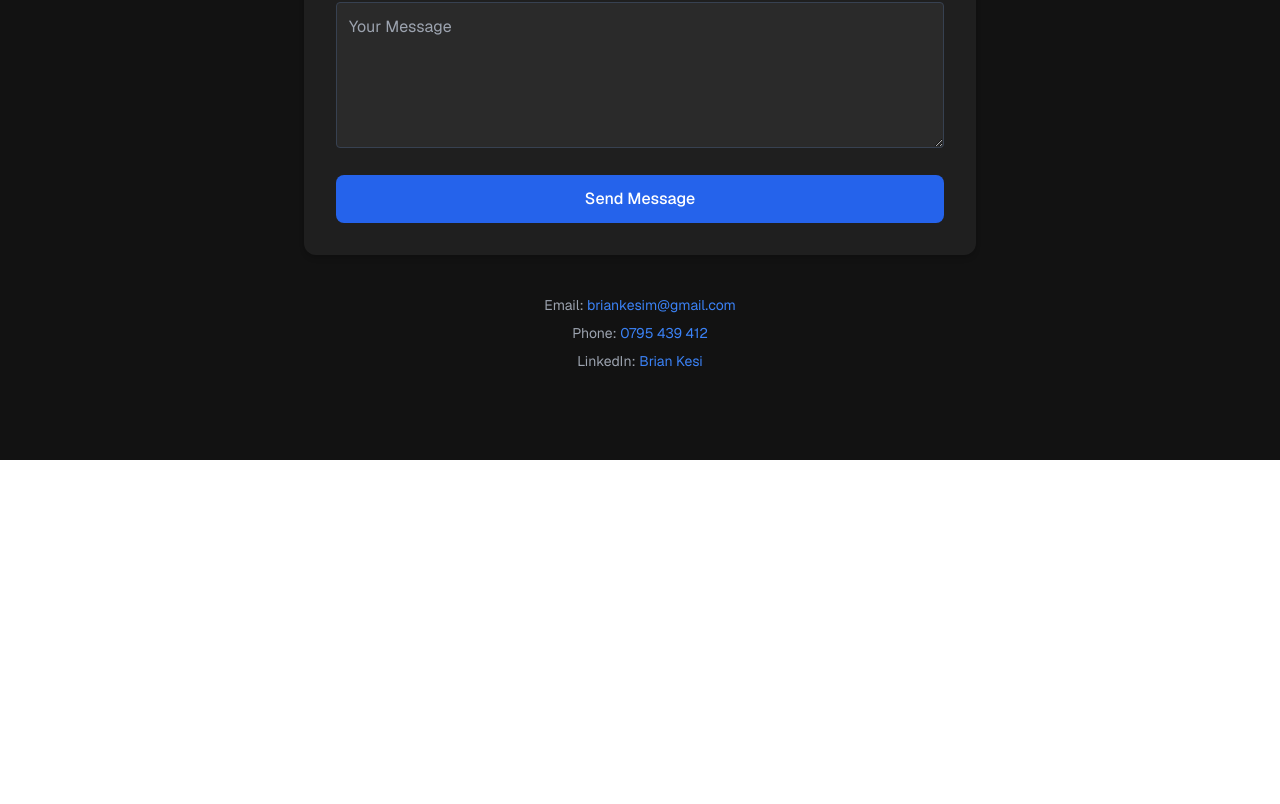
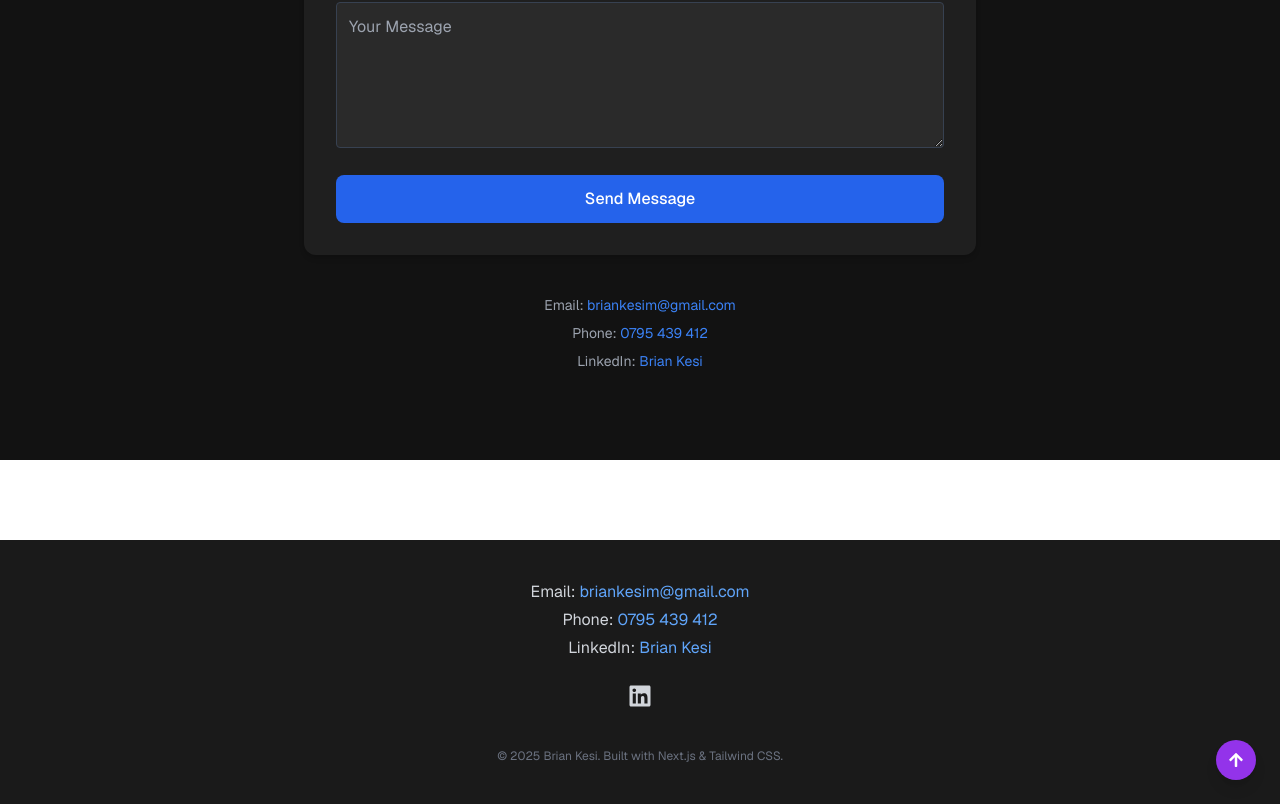
Before and after one commit to KesiBrian/Portfolio, a Next.js app: page / in a window 1280 px wide. Shown: the part 3016-3820 px from the top of the page. Before the commit the page ends 3476 px from the top, so only its background shows below. Built offline with nearby package versions, Linux system fonts and the light colour scheme.

Commit message:
feat: add Footer component with contact info and scroll-to-top functionality

```diff
--- /dev/null
+++ b/src/app/components/Footer.tsx
@@ -0,0 +1,72 @@
+"use client";
+import React from "react";
+import { FaLinkedin, FaArrowUp } from "react-icons/fa";
+
+export default function Footer() {
+  const scrollToTop = () => {
+    window.scrollTo({ top: 0, behavior: "smooth" });
+  };
+
+  return (
+    <footer className="bg-[#1a1a1a] text-gray-300 px-6 py-10 mt-20 text-center relative">
+      <div className="max-w-4xl mx-auto space-y-6">
+
+        {/* Contact Info */}
+        <div className="text-sm sm:text-base space-y-1">
+          <p>
+            Email:{" "}
+            <a
+              href="mailto:briankesim@gmail.com"
+              className="text-blue-400 hover:underline"
+            >
+              briankesim@gmail.com
+            </a>
+          </p>
+          <p>
+            Phone:{" "}
+            <a href="tel:+254795439412" className="text-blue-400 hover:underline">
+              0795 439 412
+            </a>
+          </p>
+          <p>
+            LinkedIn:{" "}
+            <a
+              href="https://www.linkedin.com/in/brian-kesi"
+              target="_blank"
+              rel="noopener noreferrer"
+              className="text-blue-400 hover:underline"
+            >
+              Brian Kesi
+            </a>
+          </p>
+        </div>
+
+        {/* Social Icons */}
+        <div className="flex justify-center gap-6 text-2xl">
+          <a
+            href="https://www.linkedin.com/in/brian-kesi"
+            target="_blank"
+            rel="noopener noreferrer"
+            className="hover:text-white transition-transform transform hover:scale-110"
+          >
+            <FaLinkedin />
+          </a>
+        </div>
+
+        {/* Credit */}
+        <div className="text-xs text-gray-500 pt-4">
+          &copy; {new Date().getFullYear()} Brian Kesi. Built with Next.js & Tailwind CSS.
+        </div>
+      </div>
+
+      {/* Scroll to Top Button */}
+      <button
+        onClick={scrollToTop}
+        className="absolute right-6 bottom-6 bg-purple-600 hover:bg-purple-700 text-white p-3 rounded-full shadow-lg transition transform hover:scale-110"
+        aria-label="Scroll to Top"
+      >
+        <FaArrowUp />
+      </button>
+    </footer>
+  );
+}
--- a/src/app/layout.tsx
+++ b/src/app/layout.tsx
@@ -2,6 +2,7 @@ import "./styles/globals.css";
 import type { Metadata } from "next";
 import { Geist, Geist_Mono } from "next/font/google";
 import Navbar from "./components/Navbar";
+import Footer from "./components/Footer";
 
 const geistSans = Geist({
   variable: "--font-geist-sans",
@@ -28,8 +29,9 @@ export default function RootLayout({
       <body
         className={`bg-background text-white font-sans antialiased ${geistSans.variable} ${geistMono.variable}`}
       >
-        <Navbar /> {/* ✅ Navbar is now globally included */}
+        <Navbar />
         {children}
+        <Footer />
       </body>
     </html>
   );
```
